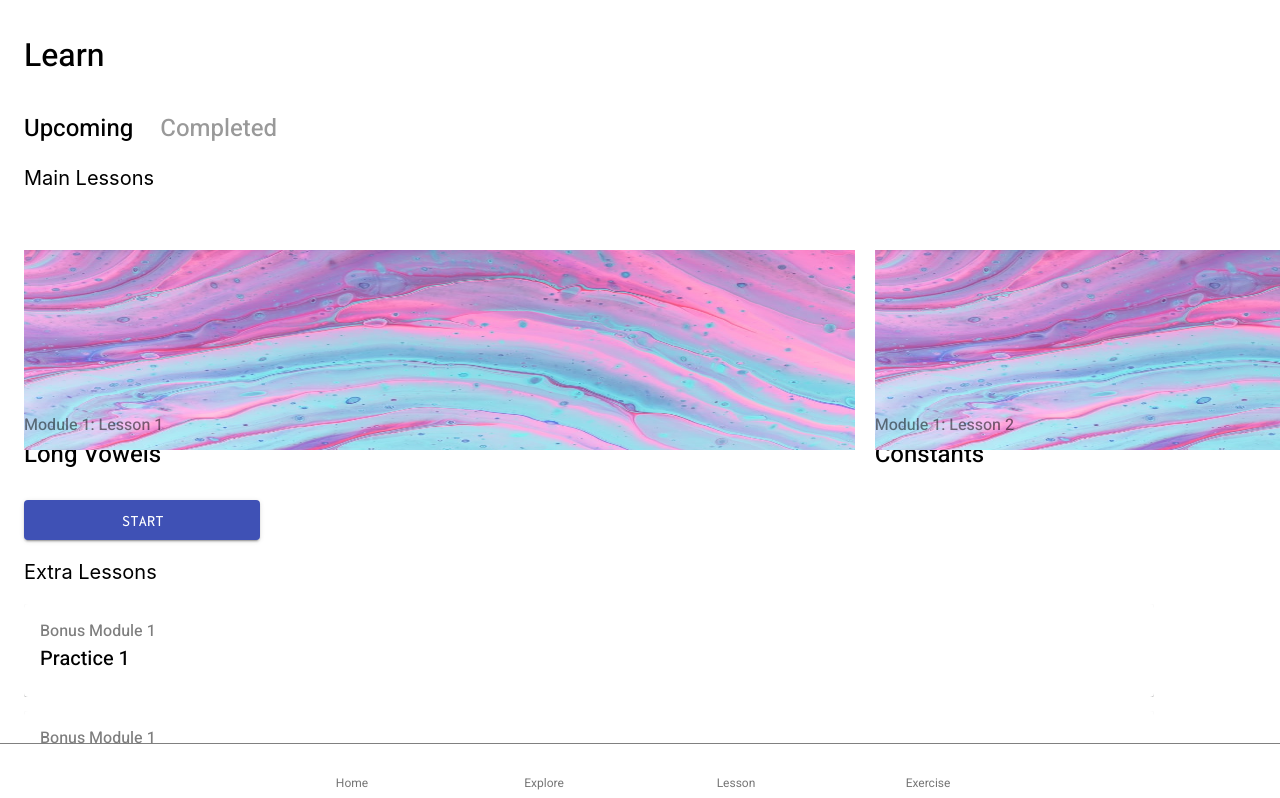
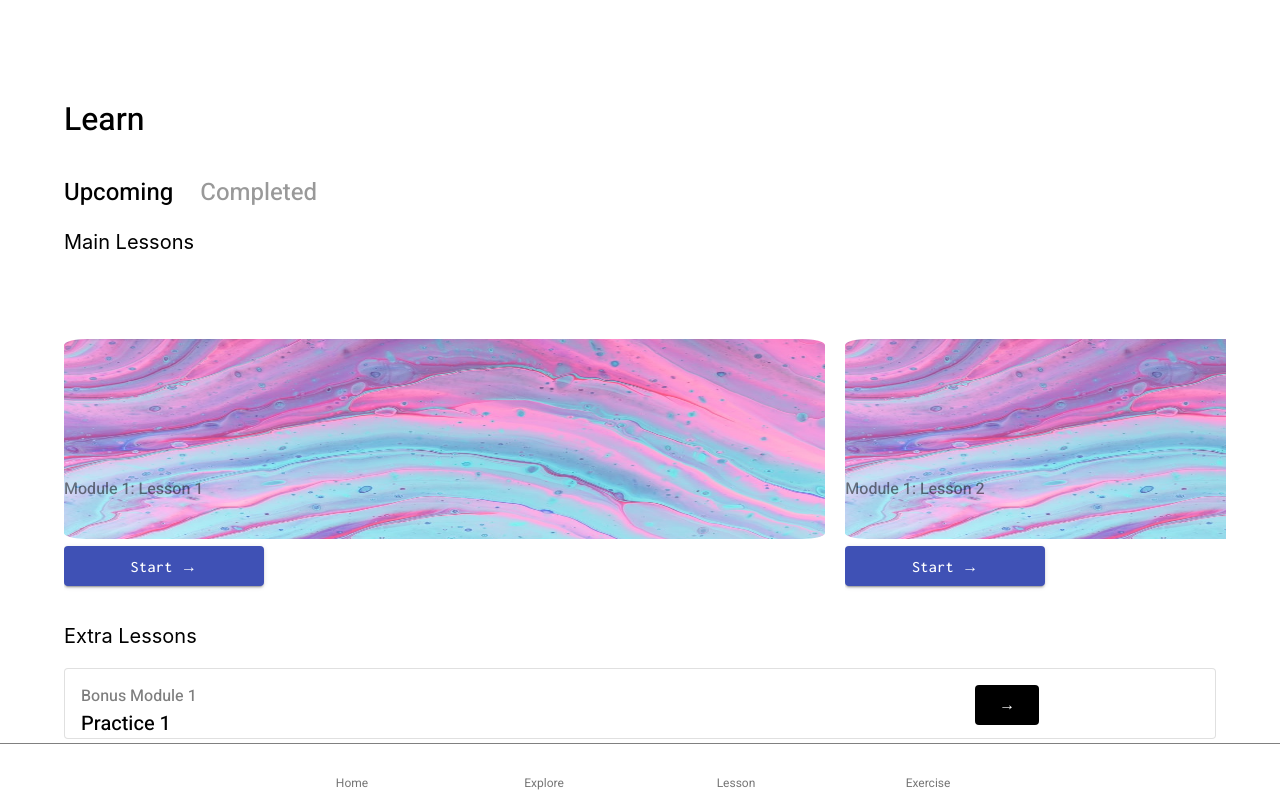
Before and after one commit to michaelhtleung/speech-training-app, a React (Create React App) app in the folder my-app/: page /explore in a window 1280 px wide. Shown: the top 798 px of the page. Built offline with nearby package versions, Linux system fonts and the light colour scheme; some icons are missing.

Commit message:
add button functionality for explore page

```diff
--- a/my-app/src/App.css
+++ b/my-app/src/App.css
@@ -29,10 +29,11 @@
 }
 
 h5.button-font {
-  font-family: Heebo;
+  font-family: Inconsolata;
   font-style: normal;
   font-weight: 500;
   font-size: 16px;
+  text-transform: capitalize;
   text-align: center;
   margin: 0;
 }
@@ -89,7 +90,7 @@ font-size: 20px;
 }
 
 .exploreGridStartText {
-width: 40px;
+width: 120px;
 height: 17px;
 
 
@@ -98,6 +99,7 @@ font-style: normal;
 font-weight: 500;
 font-size: 16px;
 line-height: 17px;
+text-transform: capitalize;
 /* identical to box height */
 
 
@@ -120,7 +122,7 @@ align-items: center;
 padding: 8px;
 
 margin-top: 10px !important;
-width: 236px;
+width: 200px;
 height: 40px;
 
 
--- a/my-app/src/Explore.js
+++ b/my-app/src/Explore.js
@@ -7,11 +7,15 @@ import GridListTile from '@material-ui/core/GridListTile';
 import GridListTileBar from '@material-ui/core/GridListTileBar';
 import Card from '@material-ui/core/Card';
 import CardContent from '@material-ui/core/CardContent';
+import CardActions from '@material-ui/core/CardActions';
+
 import image from './background_img.jpeg'
 import { Button } from '@material-ui/core';
 // import AppBar from '@material-ui/core/AppBar';
 // import Tabs from '@material-ui/core/Tabs';
 // import Tab from '@material-ui/core/Tab';
+
+import {useHistory} from 'react-router-dom';
 
 
 
@@ -24,11 +28,11 @@ const useStyles = makeStyles((theme) => ({
   },
   gridList: {
     flexWrap: 'nowrap',
-
   },
   gridListTile: {
     borderRadius: '10px',
-    height: "300px !important",
+    height: "350px !important",
+    width: '236px'
   },
   gridListImage: {
     height: '200px'
@@ -37,14 +41,10 @@ const useStyles = makeStyles((theme) => ({
 
   },
   extraGridListTile: {
-    width: '90% !important',
+    width: '100% !important',
     height: '100% !important',
+    padding: '20px',
     marginBottom: '10px'
-  },
-  bullet: {
-    display: 'inline-block',
-    margin: '0 2px',
-    transform: 'scale(0.8)',
   },
   title: {
     fontSize: 14,
@@ -93,35 +93,11 @@ const tileDataExtra = [
 
 export default function Explore() {
     const classes = useStyles();
-    const bull = <span className={classes.bullet}>•</span>;
-
-
-    // const firebaseApp = firebase.apps[0];
-
-    // let db = firebaseApp.firestore();
-
-    // // // trivial write example
-    // // db.collection("users").add({
-    // //     first: "Ada",
-    // //     last: "Lovelace",
-    // //     born: 1815
-    // // })
-    // // .then((docRef) => {
-    // //     console.log("Document written with ID: ", docRef.id);
-    // // })
-    // // .catch((error) => {
-    // //     console.error("Error adding document: ", error);
-    // // });
-
-    // // trivial read example
-    // db.collection("users").get().then((querySnapshot) => {
-    //     querySnapshot.forEach((doc) => {
-    //         console.log(`${doc.id} => ${doc.data()}`);
-    //     });
-    // });
+    const routerHistory = useHistory();
+    const handleOnClick = () => routerHistory.push('/lesson');
 
     return (
-        <div className={'exploreParentDiv'}>
+        <div style={{width: '90%', padding: '5%'}}>
         <p className={'exploreHeader'}>Learn</p>
         <span className={'exploreUpcoming'}>Upcoming</span>
         &nbsp;&nbsp;&nbsp;&nbsp;&nbsp;&nbsp;
@@ -133,10 +109,10 @@ export default function Explore() {
                     {tileData.map((tile) => (
                     <GridListTile className={classes.gridListTile} key={tile.image}>
 
-                      <img className={classes.gridListImage} src={tile.image} alt={tile.title} />
+                      <img className={classes.gridListImage} src={tile.image} alt={tile.title} style={{borderRadius: '3%'}}/>
                       <p className={'exploreModule'}>{tile.title}</p>
                       <p className={'exploreImageDescription'}>{tile.description}</p>
-
+                      <Button variant="contained" color="primary" className={'exploreGridStart'} onClick={handleOnClick}><span className={'exploreGridStartText'}>Start →</span></Button>
 
                     </GridListTile>
                     ))}
@@ -144,22 +120,33 @@ export default function Explore() {
 
             </div>
         </div>
-        <Button variant="contained" color="primary" className={'exploreGridStart'}><span className={'exploreGridStartText'}>Start</span></Button>
         <div>
           <p className={'exploreExtraLessonsHeader'}>Extra Lessons</p>
             <div>
                 <GridList cols={1}>
                     {tileDataExtra.map((tile) => (
                     <GridListTile className={classes.extraGridListTile}>
-                        <Card>
+                        <Card variant='outlined'>
                             <CardContent>
-                            <p className={'exploreExtraLessonsTitle'}>{tile.title}</p>
-                            {/* <Button className={'exploreExtraLessonsButton'} variant="contained" color="primary">
-                              Primary
-                            </Button> */}
+                            <div class="row">
+                                <div style={{
+                                    float: 'left',
+                                    width: '80%'}}>
+                                    <p className={'exploreExtraLessonsTitle'}>{tile.title}</p>
+                                    <p className={'exploreExtraLessonsSubTitle'}>{tile.subtitle}</p>
+                                </div>
+                                <div style={{
+                                    float: 'left',
+                                    width: '20%'}}>
+                                    <Button size="medium" style={{backgroundColor: 'black', width: '40px', height: '40px'}} onClick={handleOnClick}><h5 className='button-font' style={{color: 'white'}}>→</h5></Button>
+                                </div>
+                            </div>
 
-                            <p className={'exploreExtraLessonsSubTitle'}>{tile.subtitle}</p>
+
                             </CardContent>
+                            {/* <CardActions style={{backgroundColor: "black"}}> */}
+
+                            {/* </CardActions> */}
                         </Card>
                     </GridListTile>
                     ))}
```
